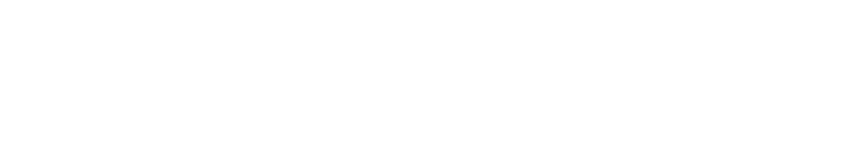
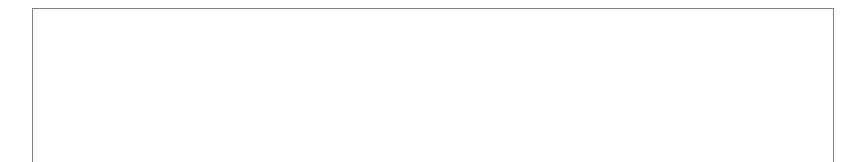
Before and after one commit to kendallli587/graphics-library, a plain HTML site: page index.html in a window 1280 px wide. Shown: the top 162 px of the page, without its empty margins (207-1072 px from the left). Drawn offline with Linux system fonts and the light colour scheme.

Commit message:
stylesheet

```diff
--- a/index.html
+++ b/index.html
@@ -4,6 +4,7 @@
     <meta charset="UTF-8">
     <meta http-equiv="X-UA-Compatible" content="IE=edge">
     <meta name="viewport" content="width=device-width, initial-scale=1.0">
+    <link rel="stylesheet" href="style.css">
     <title>Canvas Functions Library</title>
 </head>
 <body>
--- a/main.js
+++ b/main.js
@@ -1 +1,4 @@
-console.log("Hello World");
+let cnv = document.getElementById("myCanvas");
+let ctx = cnv.getContext("2d");
+cnv.width = 800;
+cnv.height = 600;
--- /dev/null
+++ b/style.css
@@ -0,0 +1,7 @@
+html {
+    text-align: center;
+}
+
+canvas {
+    border: 1px solid grey;
+}
```
